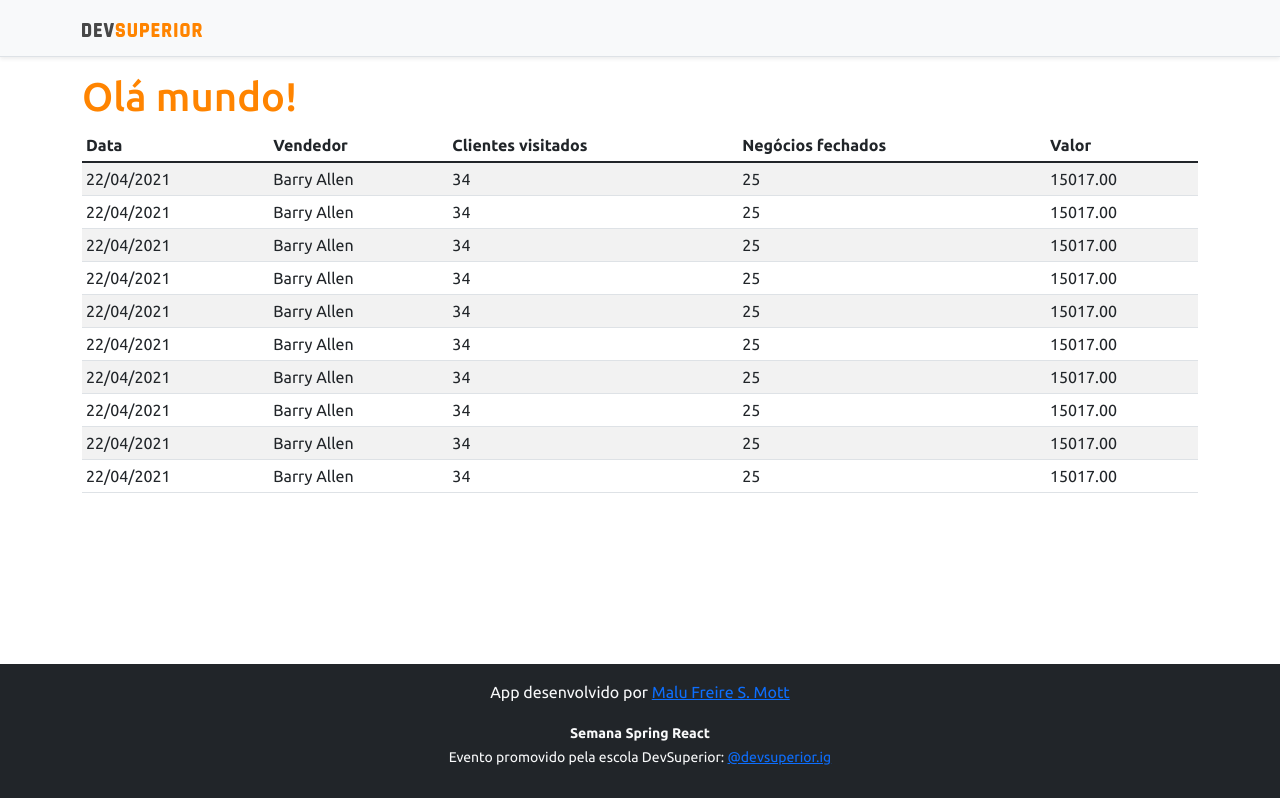
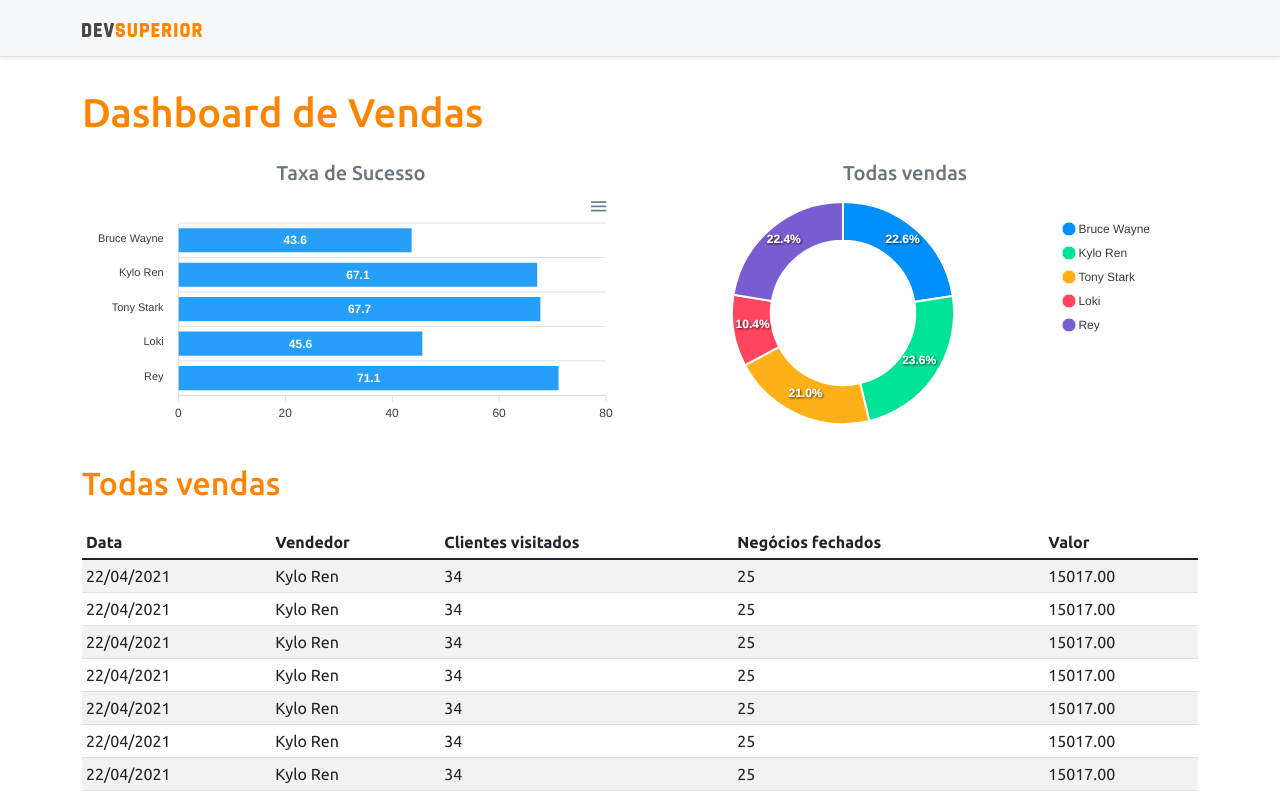
Before and after one commit to malufreirejau/projeto-sds4, a React (Create React App) app in the folder frontend/: page / in a window 1280 px wide. Shown: the top 798 px of the page. Built offline with nearby package versions, Linux system fonts and the light colour scheme.

Commit message:
Static charts

```diff
--- a/frontend/package.json
+++ b/frontend/package.json
@@ -11,8 +11,10 @@
     "@types/node": "^12.0.0",
     "@types/react": "^17.0.0",
     "@types/react-dom": "^17.0.0",
+    "apexcharts": "^3.28.1",
     "bootstrap": "^5.1.0",
     "react": "^17.0.2",
+    "react-apexcharts": "^1.3.9",
     "react-dom": "^17.0.2",
     "react-scripts": "4.0.3",
     "typescript": "^4.1.2",
--- a/frontend/src/App.tsx
+++ b/frontend/src/App.tsx
@@ -1,13 +1,33 @@
 import NavBar from "components/NavBar";
 import Footer from "components/Footer";
 import DataTable from "components/DataTable";
+import BarChart from "components/BarChart";
+import DonutChart from "components/DonutChart";
 
 function App() {
   return (
     <>
       <NavBar />
       <div className="container">
-        <h1 className="text-primary">Olá mundo!</h1>
+        <h1 className="text-primary py-3">Dashboard de Vendas</h1>
+
+        <div className="row">
+          <div className="row px-3">
+            <div className="col-sm-6">
+              <h5 className="text-center text-secondary">Taxa de Sucesso</h5>
+              <BarChart />
+            </div>
+            <div className="col-sm-6">
+              <h5 className="text-center text-secondary">Todas vendas</h5>
+              <DonutChart />
+            </div>
+          </div>
+        </div>
+
+        <div className="py-3">
+          <h2 className="text-primary">Todas vendas</h2>
+        </div>
+
         <DataTable />
       </div>
       <Footer />
--- /dev/null
+++ b/frontend/src/components/BarChart/index.tsx
@@ -0,0 +1,34 @@
+import Chart from "react-apexcharts";
+
+const BarChart = () => {
+  const options = {
+    plotOptions: {
+      bar: {
+        horizontal: true,
+      },
+    },
+  };
+
+  const mockData = {
+    labels: {
+      categories: ["Bruce Wayne", "Kylo Ren", "Tony Stark", "Loki", "Rey"],
+    },
+    series: [
+      {
+        name: "% Sucesso",
+        data: [43.6, 67.1, 67.7, 45.6, 71.1],
+      },
+    ],
+  };
+
+  return (
+    <Chart
+      options={{ ...options, xaxis: mockData.labels }}
+      series={mockData.series}
+      type="bar"
+      height="240"
+    />
+  );
+};
+
+export default BarChart;
--- a/frontend/src/components/DataTable/index.tsx
+++ b/frontend/src/components/DataTable/index.tsx
@@ -14,70 +14,70 @@ const DataTable = () => {
         <tbody>
           <tr>
             <td>22/04/2021</td>
-            <td>Barry Allen</td>
+            <td>Kylo Ren</td>
             <td>34</td>
             <td>25</td>
             <td>15017.00</td>
           </tr>
           <tr>
             <td>22/04/2021</td>
-            <td>Barry Allen</td>
+            <td>Kylo Ren</td>
             <td>34</td>
             <td>25</td>
             <td>15017.00</td>
           </tr>
           <tr>
             <td>22/04/2021</td>
-            <td>Barry Allen</td>
+            <td>Kylo Ren</td>
             <td>34</td>
             <td>25</td>
             <td>15017.00</td>
           </tr>
           <tr>
             <td>22/04/2021</td>
-            <td>Barry Allen</td>
+            <td>Kylo Ren</td>
             <td>34</td>
             <td>25</td>
             <td>15017.00</td>
           </tr>
           <tr>
             <td>22/04/2021</td>
-            <td>Barry Allen</td>
+            <td>Kylo Ren</td>
             <td>34</td>
             <td>25</td>
             <td>15017.00</td>
           </tr>
           <tr>
             <td>22/04/2021</td>
-            <td>Barry Allen</td>
+            <td>Kylo Ren</td>
             <td>34</td>
             <td>25</td>
             <td>15017.00</td>
           </tr>
           <tr>
             <td>22/04/2021</td>
-            <td>Barry Allen</td>
+            <td>Kylo Ren</td>
             <td>34</td>
             <td>25</td>
             <td>15017.00</td>
           </tr>
           <tr>
             <td>22/04/2021</td>
-            <td>Barry Allen</td>
+            <td>Kylo Ren</td>
             <td>34</td>
             <td>25</td>
             <td>15017.00</td>
           </tr>
           <tr>
             <td>22/04/2021</td>
-            <td>Barry Allen</td>
+            <td>Kylo Ren</td>
             <td>34</td>
             <td>25</td>
             <td>15017.00</td>
           </tr>
           <tr>
             <td>22/04/2021</td>
-            <td>Barry Allen</td>
+            <td>Kylo Ren</td>
             <td>34</td>
             <td>25</td>
             <td>15017.00</td>
--- /dev/null
+++ b/frontend/src/components/DonutChart/index.tsx
@@ -0,0 +1,25 @@
+import Chart from "react-apexcharts";
+
+const DonutChart = () => {
+  const mockData = {
+    series: [477138, 499928, 444867, 220426, 473088],
+    labels: ["Bruce Wayne", "Kylo Ren", "Tony Stark", "Loki", "Rey"],
+  };
+
+  const options = {
+    legend: {
+      show: true,
+    },
+  };
+
+  return (
+    <Chart
+      options={{ ...options, labels: mockData.labels }}
+      series={mockData.series}
+      type="donut"
+      height="240"
+    />
+  );
+};
+
+export default DonutChart;
```
Also changed, not shown: 1 other file (tests, documents, lock files or other folders).
